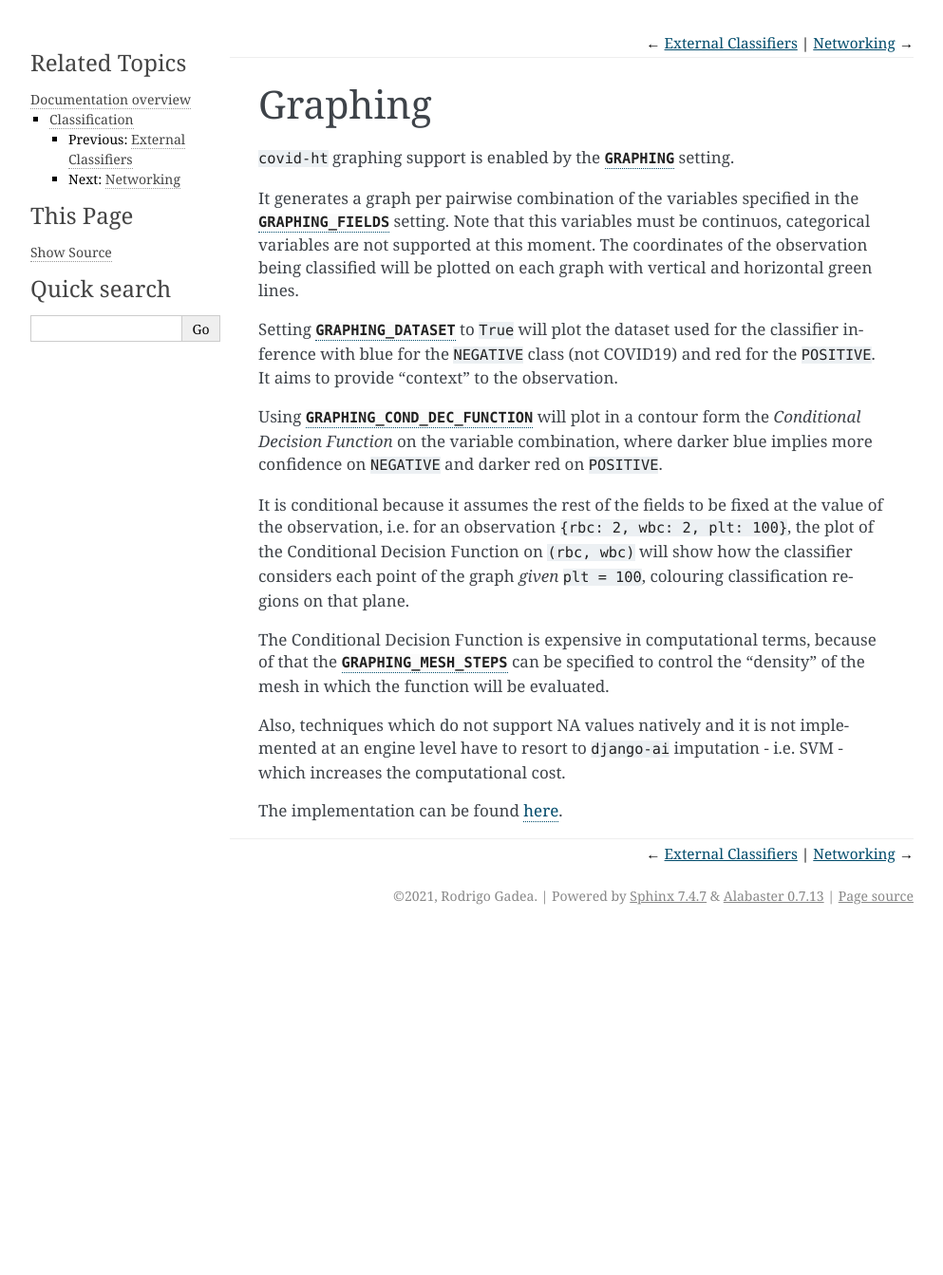
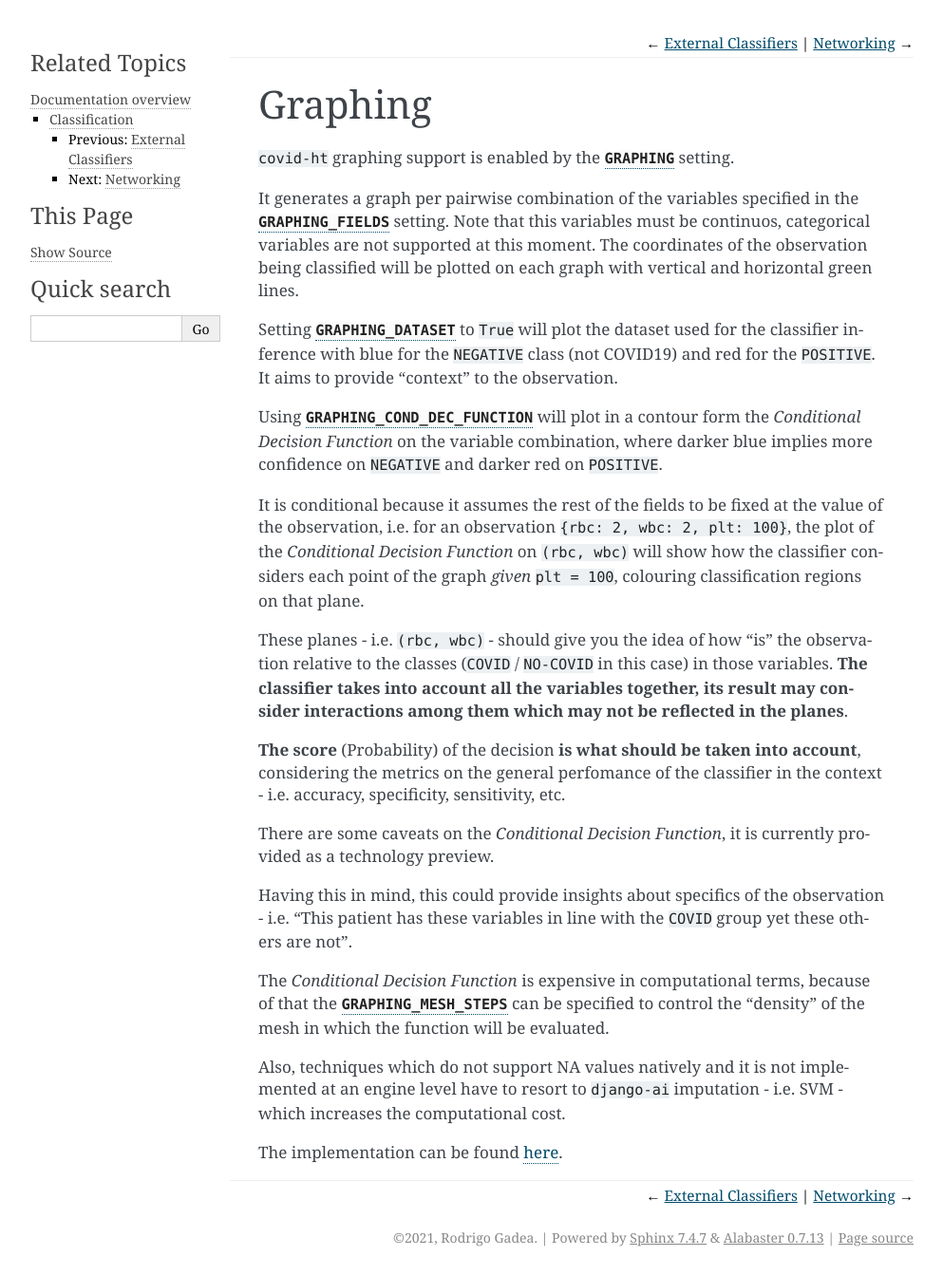
Before and after one commit to math-a3k/covid-ht, a Sphinx documentation site: the page built from docs/classification/graphing.rst, in a window 1280 px wide. Shown: the whole page at 95% size, without its empty margins (148-1141 px from the left). Built offline with Sphinx 7.4.7, drawn with Linux system fonts in a browser that asks for light colours; before the commit the page ends 983 px from its top, so only the background shows below that.

Commit message:
Documentation update (Graphing)

```diff
--- a/docs/classification/graphing.rst
+++ b/docs/classification/graphing.rst
@@ -12,15 +12,17 @@ Setting :setting:`GRAPHING_DATASET` to ``True`` will plot the dataset used for t
 
 Using :setting:`GRAPHING_COND_DEC_FUNCTION` will plot in a contour form the *Conditional Decision Function* on the variable combination, where darker blue implies more confidence on ``NEGATIVE`` and darker red on ``POSITIVE``.
 
-It is conditional because it assumes the rest of the fields to be fixed at the value of the observation, i.e. for an observation ``{rbc: 2, wbc: 2, plt: 100}``, the plot of the Conditional Decision Function on ``(rbc, wbc)`` will show how the classifier considers each point of the graph *given* ``plt = 100``, colouring classification regions on that plane.
+It is conditional because it assumes the rest of the fields to be fixed at the value of the observation, i.e. for an observation ``{rbc: 2, wbc: 2, plt: 100}``, the plot of the *Conditional Decision Function* on ``(rbc, wbc)`` will show how the classifier considers each point of the graph *given* ``plt = 100``, colouring classification regions on that plane.
 
-.. **This is not what the classifier outputs**, the classifier takes into account all learning fields "at the same time", which, if there are more than 3 is not possible to visualize.
+These planes - i.e. ``(rbc, wbc)`` - should give you the idea of how "is" the observation relative to the classes (``COVID`` / ``NO-COVID`` in this case) in those variables. **The classifier takes into account all the variables together, its result may consider interactions among them which may not be reflected in the planes**.
 
-.. **The score** (Probability) of the decision **is what should be taken into account**, as it takes all the information together, the conditional classification graphic can provide "contradictory" information - i.e. classified as ``POSITIVE`` in some variables while ``NEGATIVE`` in others.
+**The score** (Probability) of the decision **is what should be taken into account**, considering the metrics on the general perfomance of the classifier in the context - i.e. accuracy, specificity, sensitivity, etc.
 
-.. Taking all the variables / fields together, it is possible to achieve an accurracy above 80% in the Example Dataset, while considering the variables pairwise may lead to contradiction.
+There are some caveats on the *Conditional Decision Function*, it is currently provided as a technology preview.
 
-The Conditional Decision Function is expensive in computational terms, because of that the :setting:`GRAPHING_MESH_STEPS` can be specified to control the "density" of the mesh in which the function will be evaluated.
+Having this in mind, this could provide insights about specifics of the observation - i.e. "This patient has these variables in line with the ``COVID`` group yet these others are not".
+
+The *Conditional Decision Function* is expensive in computational terms, because of that the :setting:`GRAPHING_MESH_STEPS` can be specified to control the "density" of the mesh in which the function will be evaluated.
 
 Also, techniques which do not support NA values natively and it is not implemented at an engine level have to resort to ``django-ai`` imputation - i.e. SVM - which increases the computational cost.
 
```
